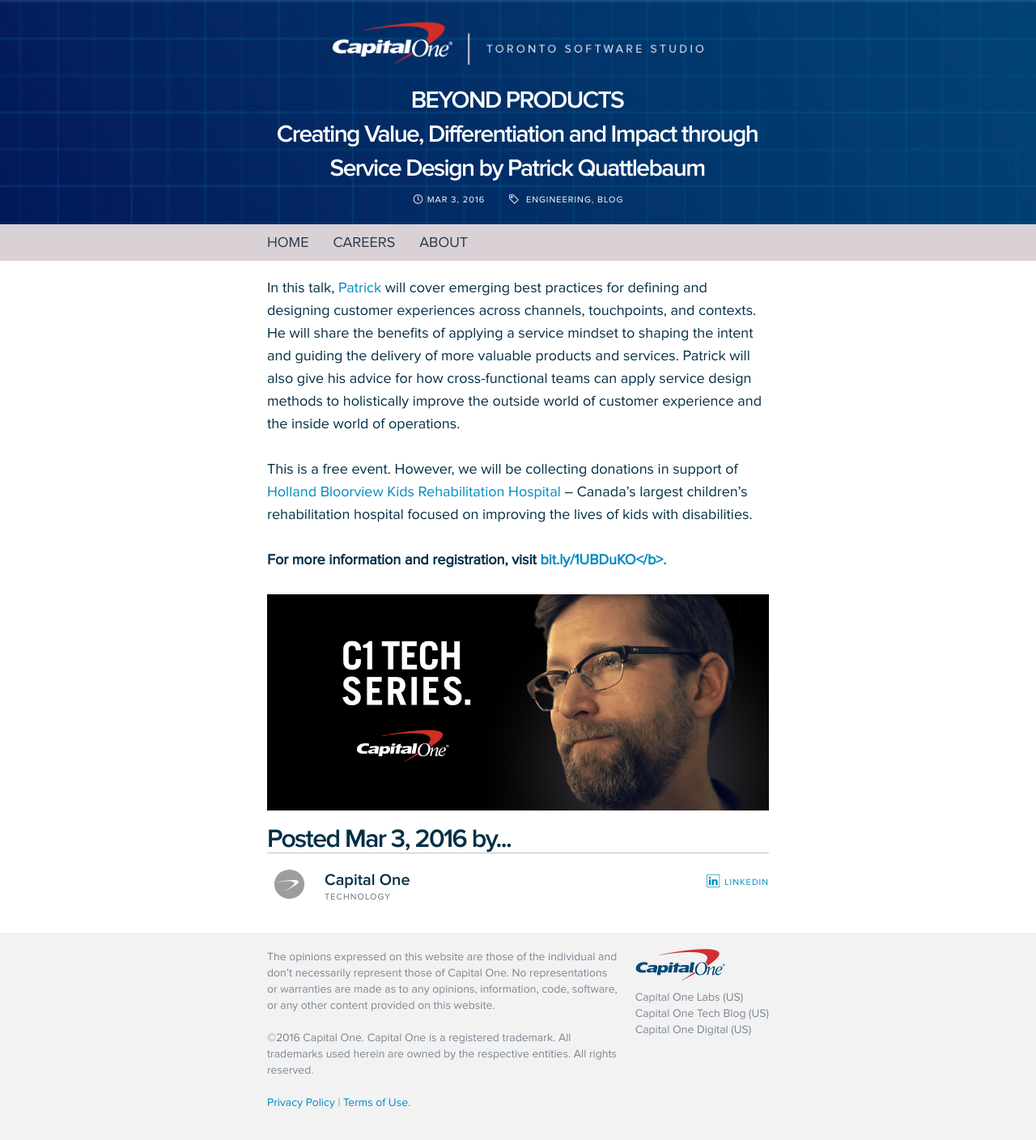
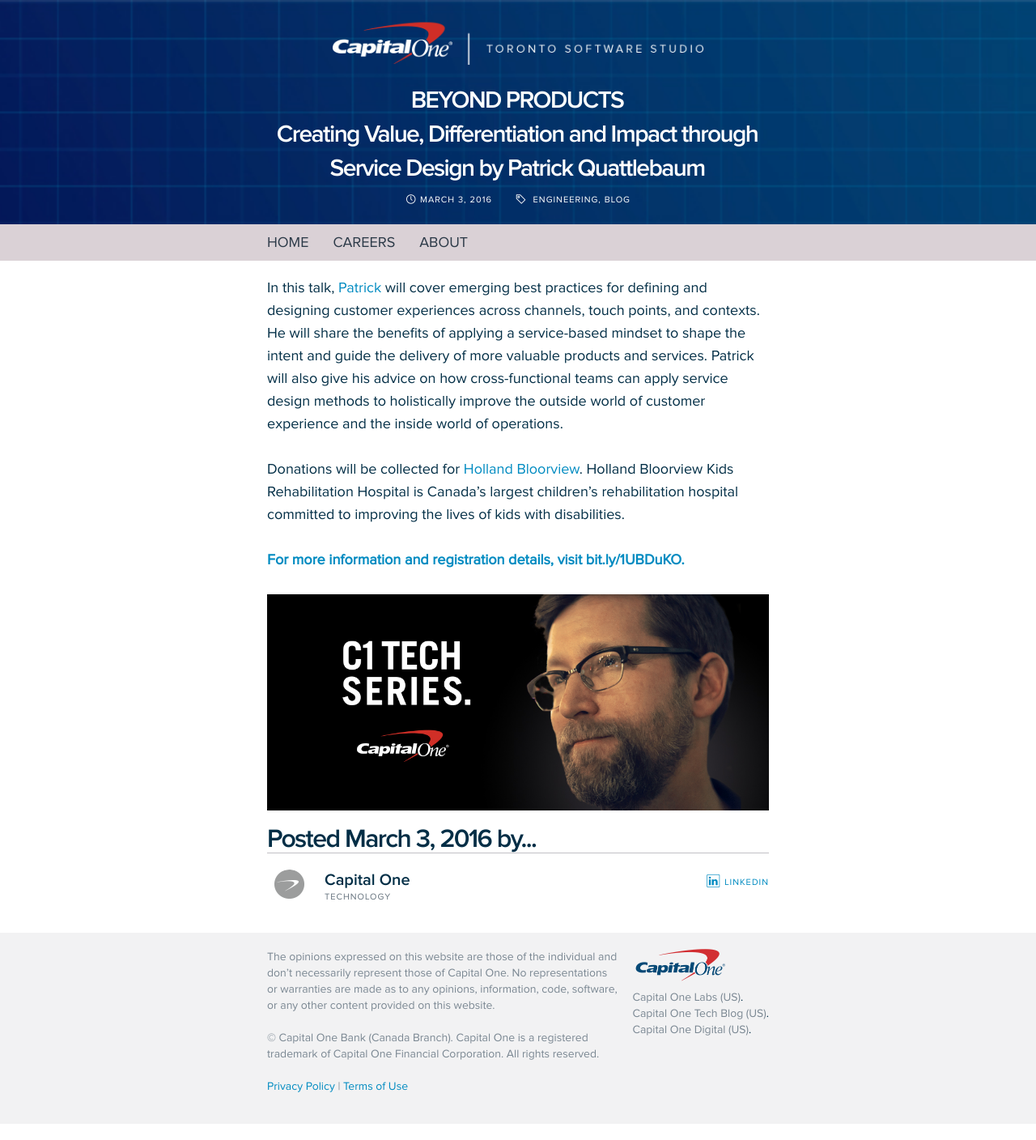
Before and after one commit to CapitalOneCanada/capitalonecanada.github.io, a Jekyll site: the page built from _posts/2016-03-03-beyond-products-creating-value-differentiation-and-impact-through-service-design-by-patrick-quattlebaum.md, in a window 1280 px wide. Shown: the whole page at 81% size. Built offline with Jekyll 4.4.1, drawn with Linux system fonts in a browser that asks for light colours; nearby versions of some CDN libraries; Markdown is read by kramdown in place of the engine named in the settings.

Commit message:
Updated Content as per editorial comments

```diff
--- a/_includes/footer.html
+++ b/_includes/footer.html
@@ -5,13 +5,13 @@
                 </a>
         <p>
         The opinions expressed on this website are those of the individual and don’t necessarily represent those of Capital One. No representations or warranties are made as to any opinions, information, code, software, or any other content provided on this website.<br/><br/>
-    &copy;2016 Capital One. Capital One is a registered trademark. All trademarks used herein are owned by the respective entities. All rights reserved.
-    <br/><br/><a href="http://www.capitalone.ca/about/privacy" target="_blank">Privacy Policy</a> | <a href="http://www.capitalone.ca/about/terms-of-use/" target="_blank">Terms of Use</a>.
+        &copy; Capital One Bank (Canada Branch). Capital One is a registered trademark of Capital One Financial Corporation. All rights reserved.
+        <br/><br/><a href="http://www.capitalone.ca/about/privacy" target="_blank">Privacy Policy</a> | <a href="http://www.capitalone.ca/about/terms-of-use/" target="_blank">Terms of Use</a>
         </p>
         <links>
-        <a href="http://www.capitalonelabs.com" style="color: #7A8792" target="_blank"> Capital One Labs (US)</a><br/>
-        <a href="http://www.capitalone.io/" style="color: #7A8792" target="_blank"> Capital One Tech Blog (US)</a><br/>
-        <a href="https://www.capitalone.com/go-digital/" style="color: #7A8792" target="_blank"> Capital One Digital (US)</a>
+            <a href="http://www.capitalonelabs.com" style="color: #7A8792" target="_blank"> Capital One Labs (US)</a>.<br/>
+            <a href="http://www.capitalone.io/" style="color: #7A8792" target="_blank"> Capital One Tech Blog (US)</a>.<br/>
+            <a href="https://www.capitalone.com/go-digital/" style="color: #7A8792" target="_blank"> Capital One Digital (US)</a>.
         </links>
     </div>
 </footer>
--- a/_includes/post_header.html
+++ b/_includes/post_header.html
@@ -4,7 +4,7 @@
 			<a href="{{ site.baseurl }}/" class="logo_sml"><img src="{{ "/assets/img/c1_tech_logo_sml.png" | prepend: site.baseurl }}" alt="Go to Capital One Tech Blog Home Page"></a>
 			<h1>{{ page.title }}</h1>
 			<div class="details">
-				<time><span class="icon icon-clock"></span>{{ page.date | date: "%b %-d, %Y" }}</time>
+				<time><span class="icon icon-clock"></span>{{ page.date | date: "%B %-d, %Y" }}</time>
 				<p class="tags"><span class="icon icon-tag"></span>
 					{% for tag in page.tags %}
 	                  {{ tag }}{% unless forloop.last %}, {% endunless %}
--- a/_layouts/post.html
+++ b/_layouts/post.html
@@ -11,7 +11,7 @@
 				{{ content | remove_first: '&lt;!--more--&gt;'}}
 			</article>
 			<aside class="author">
-				<h2>Posted {{ page.date | date: "%b %-d, %Y" }} by...</h2>
+				<h2>Posted {{ page.date | date: "%B %-d, %Y" }} by...</h2>
 				<div class="lefty cf">
 					<div class="pic"><img src="{{ author.image | prepend: site.baseurl }}" alt="{{ author.name }}"></div>
 					<p class="name"><strong>{{ author.name }}</strong><span>{{ author.job_title }}</span></p>
--- a/_posts/2016-03-03-beyond-products-creating-value-differentiation-and-impact-through-service-design-by-patrick-quattlebaum.md
+++ b/_posts/2016-03-03-beyond-products-creating-value-differentiation-and-impact-through-service-design-by-patrick-quattlebaum.md
@@ -8,12 +8,12 @@
 tags: engineering blog
 category: blog
 images:
-  Patrick-Quattlebaum: /assets/posts/beyond-products-creating-value-differentiation-and-impact-through-service-design/Patrick-Quattlebaum.jpg
+    Patrick-Quattlebaum: /assets/posts/beyond-products-creating-value-differentiation-and-impact-through-service-design/Patrick-Quattlebaum.jpg
 ---
-In this talk, <a href="https://twitter.com/ptquattlebaum" target="_blank">Patrick</a>  will cover emerging best practices for defining and designing customer experiences across channels, touchpoints, and contexts. He will share the benefits of applying a service mindset to shaping the intent and guiding the delivery of more valuable products and services. Patrick will also give his advice for how cross-functional teams can apply service design methods to holistically improve the outside world of customer experience and the inside world of operations.
+In this talk, <a href="https://twitter.com/ptquattlebaum" target="_blank">Patrick</a> will cover emerging best practices for defining and designing customer experiences across channels, touch points, and contexts. He will share the benefits of applying a service-based mindset to shape the intent and guide the delivery of more valuable products and services. Patrick will also give his advice on how cross-functional teams can apply service design methods to holistically improve the outside world of customer experience and the inside world of operations.
 <br/><br/>
-This is a free event. However, we will be collecting donations in support of <a href="http://www.hollandbloorview.ca/Home" target="_blank">Holland Bloorview Kids Rehabilitation Hospital</a> – Canada’s largest children’s rehabilitation hospital focused on improving the lives of kids with disabilities.
+Donations will be collected for <a href="http://www.hollandbloorview.ca/Home" target="_blank">Holland Bloorview</a>. Holland Bloorview Kids Rehabilitation Hospital is Canada’s largest children’s rehabilitation hospital committed to improving the lives of kids with disabilities.
 <br/><br/>
-<b>For more information and registration, visit <a href="http://bit.ly/1UBDuKO" target="_blank">bit.ly/1UBDuKO<a></b>.
+<b><a href="http://bit.ly/1UBDuKO" target="_blank">For more information and registration details, visit bit.ly/1UBDuKO.</a></b>
 <br/><br/>
-[![Patrick Quattlebaum]({{ site.baseurl | append:page.images.Patrick-Quattlebaum }})]({{ site.baseurl | append:page.images.Patrick-Quattlebaum }})
+![Patrick Quattlebaum]({{ site.baseurl | append:page.images.Patrick-Quattlebaum }})
--- a/index.html
+++ b/index.html
@@ -16,7 +16,7 @@
             </div>
             <h3><a href="{{ post.url | prepend: site.baseurl }}">{{ post.title }}</a></h3>
             <div class="details">
-              <time><span class="icon icon-clock"></span>{{ post.date | date: "%b %-d, %Y" }}</time>
+              <time><span class="icon icon-clock"></span>{{ post.date | date: "%B %-d, %Y" }}</time>
               <p class="tags"><span class="icon icon-tag"></span>
                 {% for tag in post.tags %}
                   {{ tag }}{% unless forloop.last %}, {% endunless %}
```
Also changed, not shown: _posts/2016-01-26-capital-one-tech-series-with-dan-makoski.md (+3 -3 lines). Lines whose indentation alone changed are shown as unchanged.
